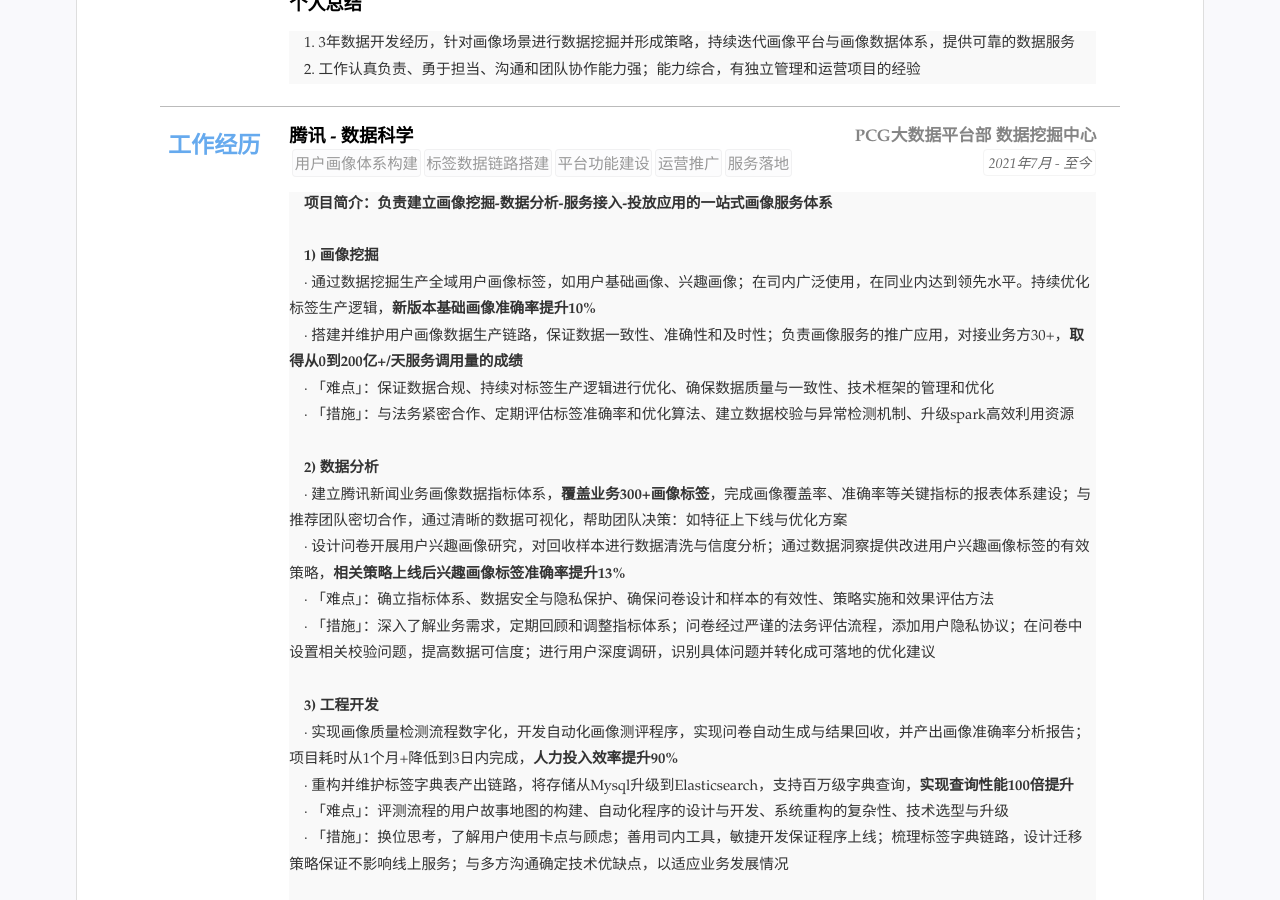
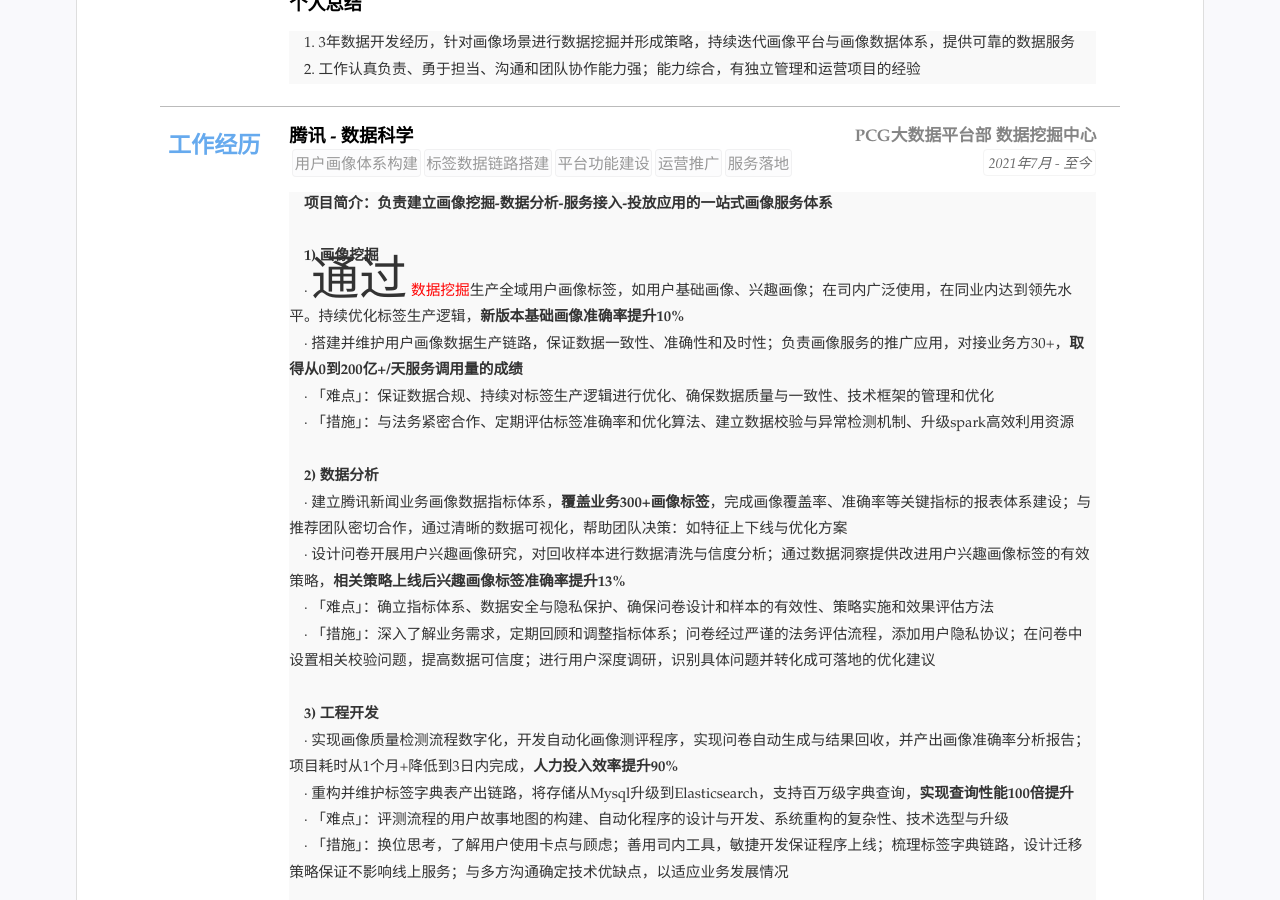
Before and after one commit to kuailexiaoshenxian/cn-wx-cv, a Jekyll site: the page built from index.html, in a window 1280 px wide and 900 px high, scrolled down 455 px. Built offline with Jekyll 4.4.1, drawn with Linux system fonts in a browser that asks for light colours.

Commit message:
Update resume.yml

```diff
--- a/_data/resume.yml
+++ b/_data/resume.yml
@@ -100,7 +100,7 @@ main: #简历主要内容，
     detail: <strong>项目简介：负责建立画像挖掘-数据分析-服务接入-投放应用的一站式画像服务体系</strong> <br>  &nbsp &nbsp
             <br>  &nbsp &nbsp
             <strong> 1) 画像挖掘</strong> <br>  &nbsp &nbsp
-            · 通过数据挖掘生产全域用户画像标签，如用户基础画像、兴趣画像；在司内广泛使用，在同业内达到领先水平。持续优化标签生产逻辑，<strong>新版本基础画像准确率提升10%</strong> <br> &nbsp &nbsp
+            · <font size=20>通过</font> <font color=#FF000>数据挖掘</font>生产全域用户画像标签，如用户基础画像、兴趣画像；在司内广泛使用，在同业内达到领先水平。持续优化标签生产逻辑，<strong>新版本基础画像准确率提升10%</strong> <br> &nbsp &nbsp
             · 搭建并维护用户画像数据生产链路，保证数据一致性、准确性和及时性；负责画像服务的推广应用，对接业务方30+，<strong>取得从0到200亿+/天服务调用量的成绩</strong>  <br>  &nbsp &nbsp
             · 「难点」：保证数据合规、持续对标签生产逻辑进行优化、确保数据质量与一致性、技术框架的管理和优化 <br>  &nbsp &nbsp
             · 「措施」：与法务紧密合作、定期评估标签准确率和优化算法、建立数据校验与异常检测机制、升级spark高效利用资源 <br>  &nbsp &nbsp
```
